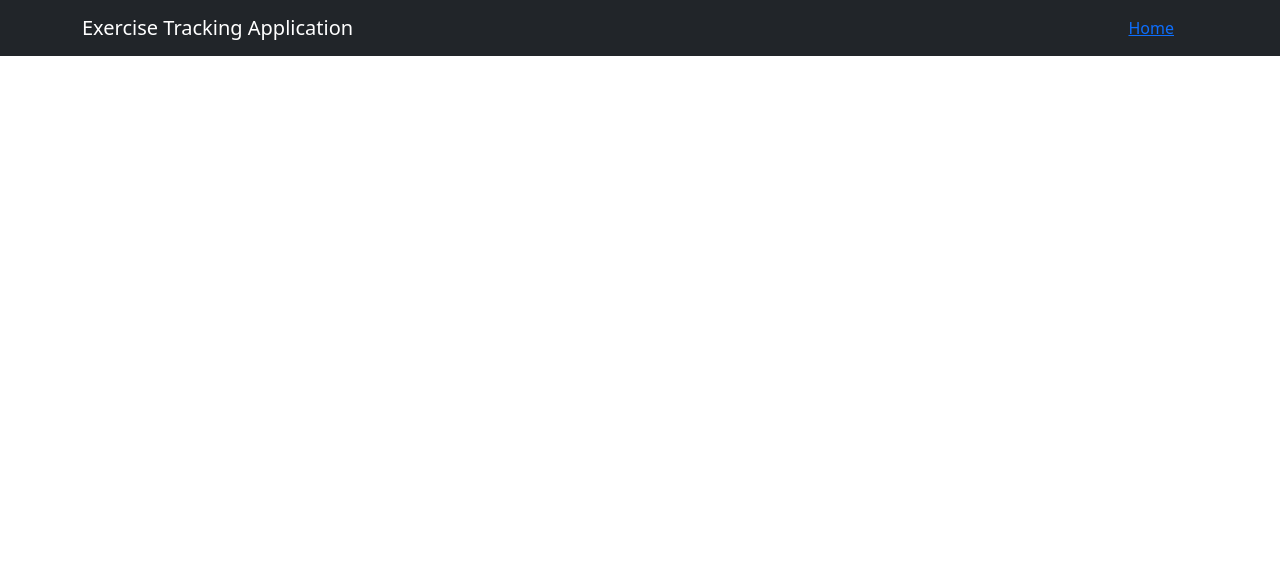
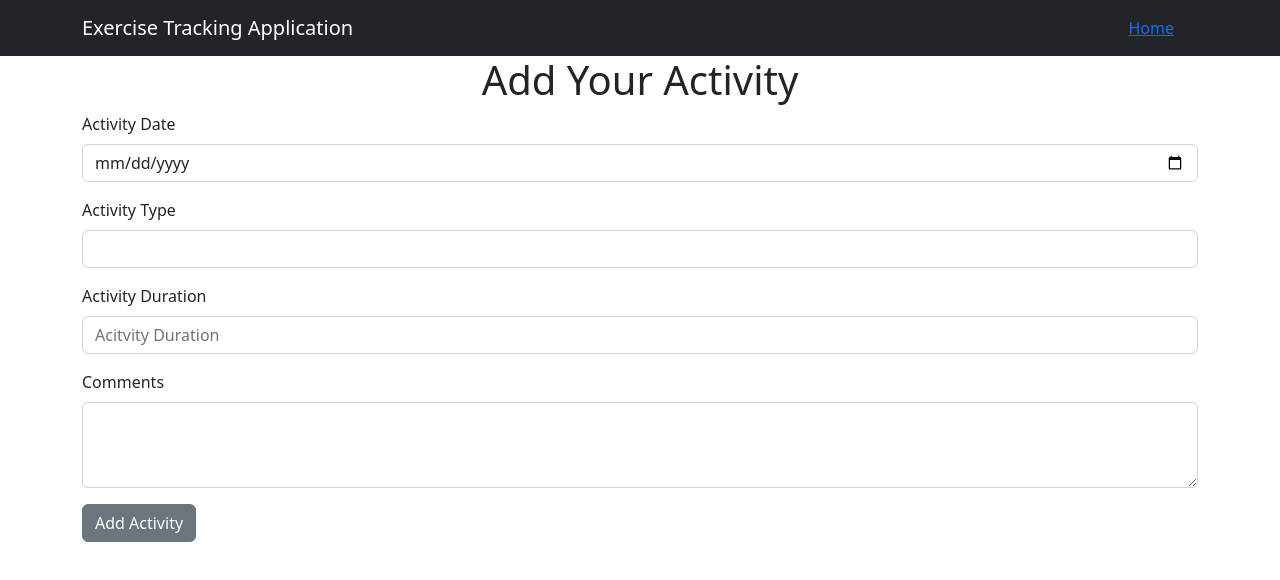
Before and after one commit to Its-Mudassar-Naveed/Exercise-Tracking, a React (Create React App) app in the folder exerciseapp/: page /addActivity in a window 1280 px wide. Shown: the top 580 px of the page. Built offline with nearby package versions, Linux system fonts and the light colour scheme.

Commit message:
This commit will add "AddActivity api"

```diff
--- a/exerciseapp/src/App.js
+++ b/exerciseapp/src/App.js
@@ -3,8 +3,10 @@ import Register from './components/Register';
 import Login from './components/Login';
 import Forgetpassword from "./components/Forgetpassword";
 import Userprofile from "./components/Userprofile";
+import Recover from './components/Recover';
 import Navigation from "./components/Navigation"
 import { BrowserRouter, Route, Routes } from 'react-router-dom';
+import Addactivities from './components/Addactivities';
 function App() {
   return (
     <>
@@ -16,8 +18,8 @@ function App() {
       <Route path='/login' element={<Login/>}></Route>
       <Route path='/forget' element={<Forgetpassword/>}></Route>
       <Route path='/userprofile' element={<Userprofile/>}></Route>
-
-
+      <Route path='/reset' element={<Recover/>}></Route>
+      <Route path='/addActivity' element={<Addactivities/>}></Route>
     </Routes>
     </BrowserRouter>
       </>
--- /dev/null
+++ b/exerciseapp/src/components/Addactivities.js
@@ -0,0 +1,71 @@
+import React, { useState } from "react";
+import { Container,Form,Button } from "react-bootstrap";
+import { Toaster } from "react-hot-toast";
+import toast from 'react-hot-toast';
+import axios from "axios";
+function Addactivities ()
+{
+    const [date,setDate] = useState('');
+    const [type,setType] = useState('');
+    const [duration,setDuration] = useState('');
+    const[comment,setComment] = useState('');
+
+    //adding activity function
+    const addActivity = async ()=>
+    {
+        console.log("Added",date,type,duration,comment);
+        try {
+            const gettoken = localStorage.getItem('token')
+            console.log("gettoken",gettoken)
+            const response = await axios.post('http://localhost:8080/createActivity',
+            {
+            //   headers: { Authorization: `Bearer ${gettoken}` }
+                date,type,duration,comment
+            });
+            // console.log(response.data);//showing JWT Token
+            if (response.status === 200) {
+              toast.success(response.data.statusText);
+            }
+            if (response.data.status === 400) {
+              toast.success(response.data.statusText);
+            }
+          } catch (error) {
+            console.log(error);
+          }
+    }
+    return(
+    <>
+    <Container>
+        <h1 className="text-center">Add Your Activity</h1>
+        <Form>
+      <Form.Group className="mb-3" controlId="">
+        <Form.Label>Activity Date</Form.Label>
+        <Form.Control type="date" placeholder="Date" onChange={(e)=>setDate(e.target.value)}/>
+      </Form.Group>
+
+      <Form.Group className="mb-3" controlId="">
+        <Form.Label>Activity Type</Form.Label>
+        <Form.Control type="text" placeholder="" onChange={(e)=>setType(e.target.value)}/>
+      </Form.Group>
+      <Form.Group className="mb-3" controlId="">
+        <Form.Label>Activity Duration</Form.Label>
+        <Form.Control type="text" placeholder="Acitvity Duration "  onChange={(e)=>setDuration(e.target.value)}/>
+      </Form.Group>
+      <Form.Group className="mb-3" controlId="">
+        <Form.Label>Comments</Form.Label>
+        <Form.Control as="textarea" rows={3} onChange={(e)=>setComment(e.target.value)}/>
+      </Form.Group>
+      <Button variant="secondary" onClick={addActivity}>
+        Add Activity
+      </Button>
+      <Toaster/>
+    </Form>
+
+
+
+
+    </Container>
+    </>
+    )
+}
+export default Addactivities;
--- a/exerciseapp/src/components/Forgetpassword.js
+++ b/exerciseapp/src/components/Forgetpassword.js
@@ -24,6 +24,7 @@ function Forgetpassword()
                 if(response.data.status===true)
                 {
                   toast.success(response.data.message);
+
                 }else if(response.data.status===true)
                 {
                   toast.error(response.data.message);
--- a/exerciseapp/src/components/Login.js
+++ b/exerciseapp/src/components/Login.js
@@ -41,7 +41,8 @@ function Login() {
             const token = response.data.data.authToken
             localStorage.clear()
             localStorage.setItem('token',token);
-            navigate('/userprofile');
+            // navigate('/userprofile');
+            navigate('/addActivity');
 
           }
           else if(response.data.status===false)
--- /dev/null
+++ b/exerciseapp/src/components/Recover.js
@@ -0,0 +1,39 @@
+import React, { useState } from "react";
+import { Container } from "react-bootstrap";
+import Button from 'react-bootstrap/Button';
+import Form from 'react-bootstrap/Form';
+import { Toaster } from 'react-hot-toast';
+import toast from 'react-hot-toast';
+function Recover()
+{
+    const[code,setCode] = useState('');
+
+    const submit = ()=>
+    {
+        console.log("Submitted");
+        console.log(code);
+    }
+    return(
+    <>
+    <Container>
+    <h1 className="text-center">Recover Your Password</h1>
+    <Form>
+        <Form.Group className="mb-3" controlId="">
+                <Form.Label>Recovery Code</Form.Label>
+                <Form.Control type="text" placeholder="Enter Passcode You recive in mail"
+                value={code}
+                onChange={(e)=>setCode(e.target.value)}
+                required/>
+        </Form.Group>
+        <Form.Group>
+            <Button variant="primary" type="button"  onClick={submit}>
+                  Submit
+            </Button>
+        </Form.Group>
+         <Toaster/>
+    </Form>
+    </Container>
+
+    </>)
+}
+export default Recover;
--- a/exerciseapp/src/components/Userprofile.js
+++ b/exerciseapp/src/components/Userprofile.js
@@ -5,6 +5,7 @@ import toast from "react-hot-toast";
 import axios from "axios";
 import { Toaster } from "react-hot-toast";
 import { Button, } from "react-bootstrap";
+// import { Navigate, useNavigate } from "react-router-dom";
 function Userprofile() {
   const profileInfo = {
     firstName:'',
@@ -17,20 +18,10 @@ function Userprofile() {
     height:'',
     weight:'',
   }
-
-  const [id, setId] = useState("");
   const [data, setData] = useState(profileInfo);
-  const [updater,setUpdater] = useState(profileInfo);
-
-
   useEffect(() => {
    getData();
-
-
   },[]);
-
-
-
 
   // Handling input field change
   // const onValueChange = (e) => {
@@ -39,8 +30,7 @@ function Userprofile() {
   //   setUpdater({ ...updater, [e.target.name]: e.target.value });
   //   console.log(updater);
   // };
-
-  const getData = async () => {
+   const getData = async () => {
     try {
       const gettoken = localStorage.getItem('token')
       console.log("gettoken",gettoken)
@@ -103,6 +93,9 @@ function Userprofile() {
         <Button variant="secondary" >
             Update Info
           </Button>
+          <Button variant="secondary" className="m-3">
+           Logout
+          </Button>
         </Form>
         <Toaster />
       </Container>
```
Also changed, not shown: 2 other files (tests, documents, lock files or other folders).
